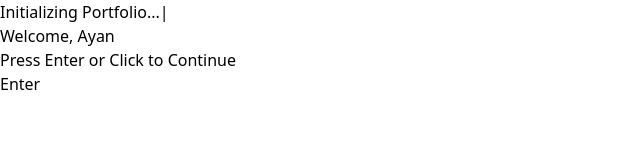
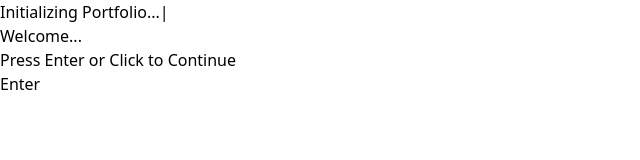
Before and after one commit to Md-Mohseen-Ali/portfolio-frontend, a React app: page / in a window 1280 px wide. Shown: the top 160 px of the page, without its empty margins (0-640 px from the left). Built offline with nearby package versions, Linux system fonts and the light colour scheme; the HTML template or start-up script is replaced by a standard one.

Commit message:
Update Welcome.jsx

```diff
--- a/src/components/Welcome.jsx
+++ b/src/components/Welcome.jsx
@@ -51,7 +51,7 @@ function Welcome({ onEnter }) {
         transition={{ delay: 1 }}
         className="text-5xl md:text-6xl font-bold mb-6 z-10"
       >
-        Welcome, Ayan
+        Welcome...
       </motion.h2>
 
       {/* 🔥 Instruction */}
```
